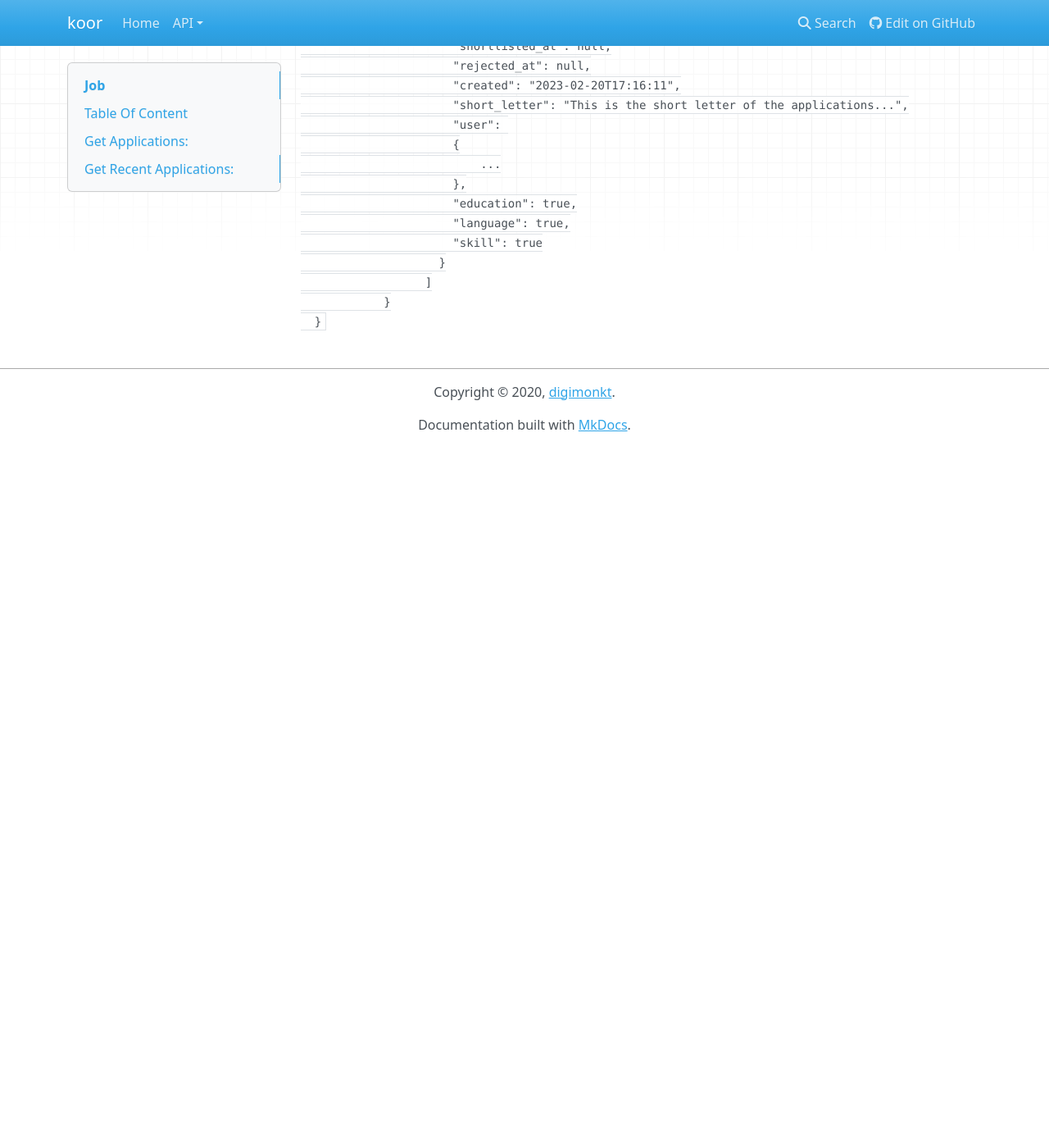
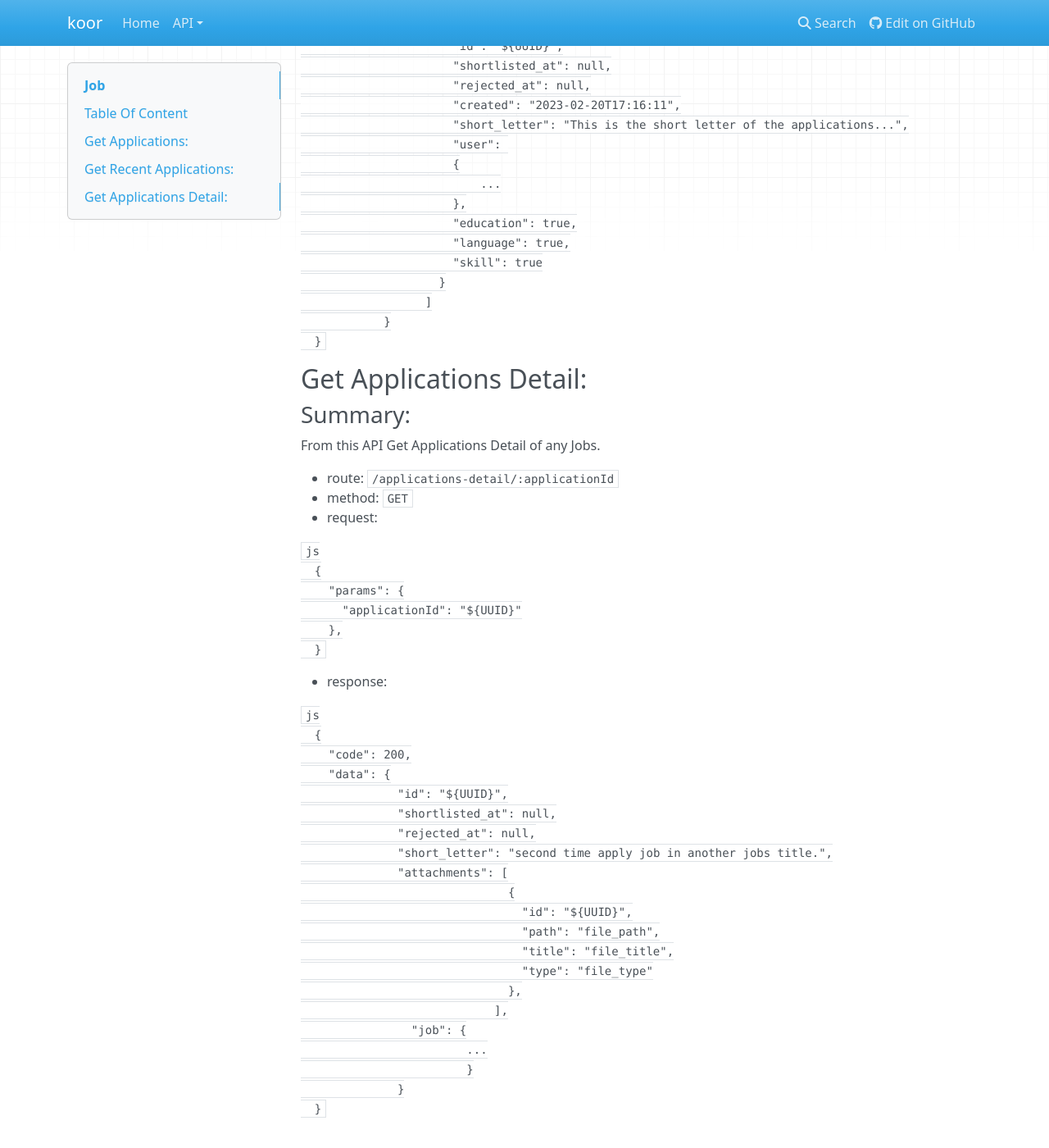
Before and after one commit to digimonkt/koor-backend, an MkDocs documentation site: the page built from docs/job/job.md, in a window 1280 px wide and 1400 px high, scrolled down 1746 px. Shown: the whole window at 82% size. Built offline with MkDocs 1.6.1, drawn with Linux system fonts in a browser that asks for light colours; nearby versions of some CDN libraries; before the commit the page ends 2292 px from its top, so only the background shows below that; some of the changed text lies outside the part shown.

Commit message:
#138 - modify job.md for application detail

````diff
--- a/docs/job/job.md
+++ b/docs/job/job.md
@@ -12,6 +12,7 @@ These APIs are for the `CRUD` of a job
 
 - **[Get Applications](#get-applications)**
 - **[Get Recent Applications](#get-recent-applications)**
+- **[Get Applications Detail](#get-applications-detail)**
 
 
 ## Get Applications:
@@ -93,3 +94,46 @@ From this API Get Recent Applications of any Jobs.
             }
   }
   ```
+
+## Get Applications Detail:
+
+### Summary:
+
+From this API Get Applications Detail of any Jobs.
+
+- route: `/applications-detail/:applicationId`
+- method: `GET`
+- request:
+
+  ```js
+  {
+    "params": {
+      "applicationId": "${UUID}"
+    },
+  }
+  ```
+
+- response:
+
+  ```js
+  {
+    "code": 200,
+    "data": {
+              "id": "${UUID}",
+              "shortlisted_at": null,
+              "rejected_at": null,
+              "short_letter": "second time apply job in another jobs title.",
+              "attachments": [
+                              {
+                                "id": "${UUID}",
+                                "path": "file_path",
+                                "title": "file_title",
+                                "type": "file_type"
+                              },
+                            ],
+                "job": {
+                        ...
+                        }
+              }
+  }
+  ```
````
